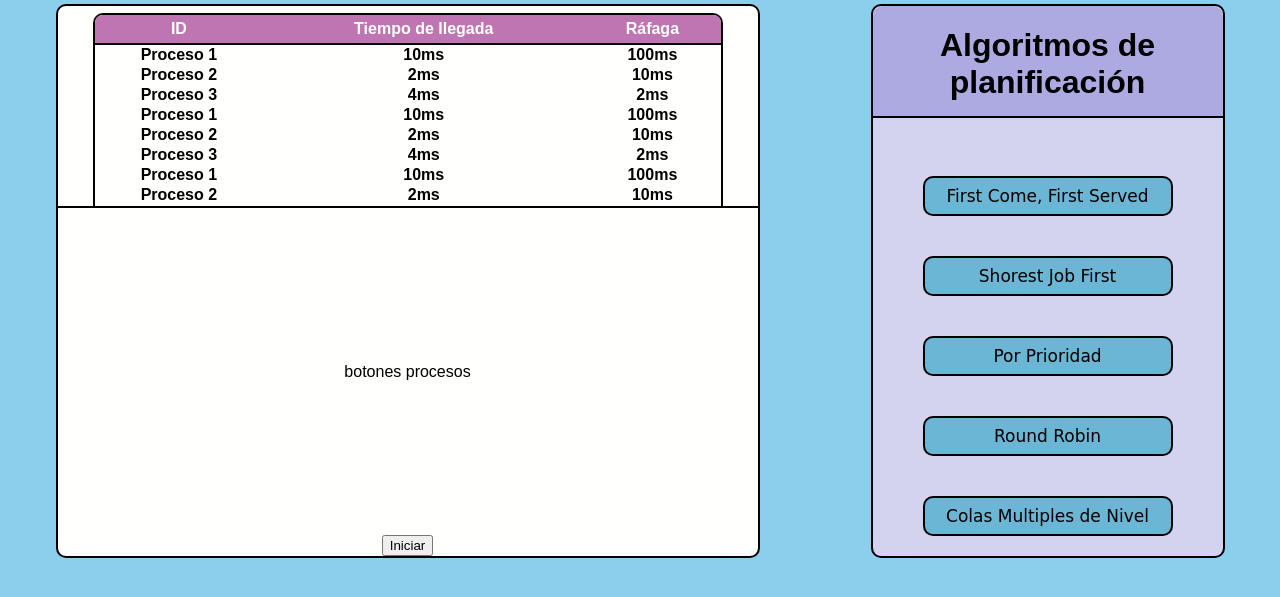
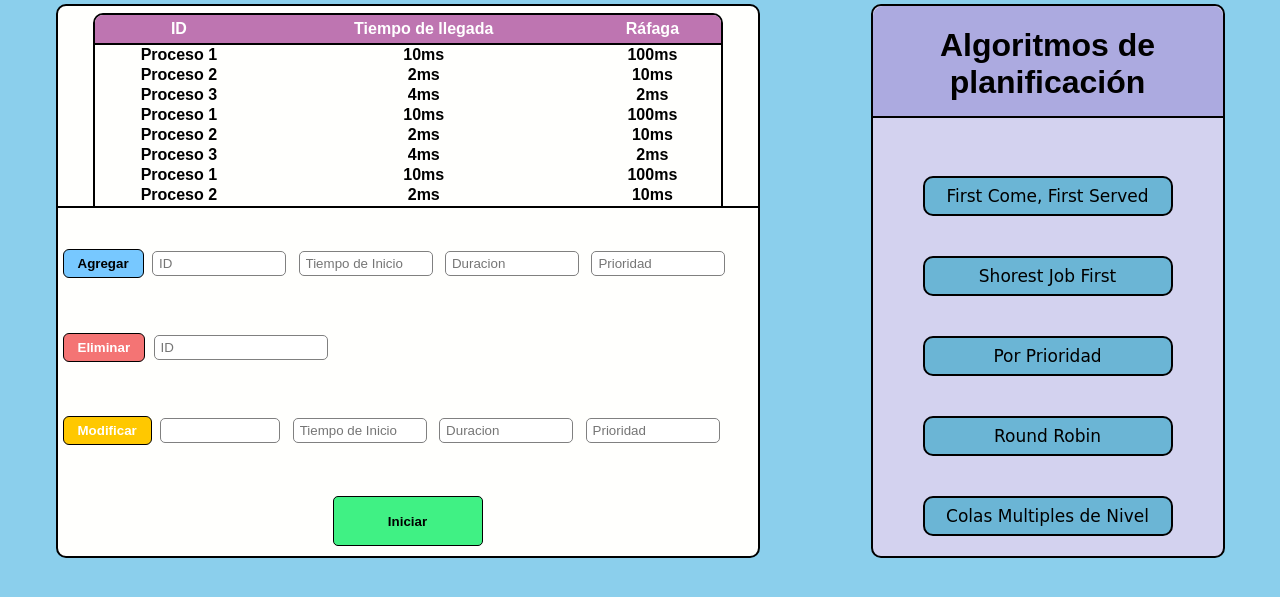
Before and after one commit to AndresLass0/Simulador-Planificador-de-Procesos, a Flask app: page / in a window 1280 px wide. Shown: the part 119-716 px from the top of the page. Run offline with Flask 3, Linux system fonts and the light colour scheme; lists and menus that the app fills with data are empty.

Commit message:
Agrego botones, agregar, eliminiar, modificar y aceptar

```diff
--- a/static/style.css
+++ b/static/style.css
@@ -77,6 +77,121 @@ body {
   flex-direction: column; /* si quieres que los hijos esten en columna */
 }
 
+/*========= BOTONES PROCESOS =========*/
+
+#container-botones-procesos{
+  width: 100%;
+  height: 200px;
+  margin-left: 10px;
+  display: flex;
+  justify-content: space-between;
+  align-items: flex-start;
+  flex-direction: column; /* si quieres que los hijos esten en columna */
+}
+
+
+
+
+/*=========== BOTON ACEPTAR ============*/
+#marco-boton-aceptar{
+  width: 100%;
+  height: 70px;
+  align-content: center;
+}
+
+#marco-boton-aceptar button{
+  width: 150px;
+  height: 50px;
+  border: 1px solid black;
+  border-radius: 5px;
+  background-color: rgb(64, 241, 132);
+  color: rgb(0, 0, 0);
+  font-weight: bold;
+  cursor: pointer;
+}
+
+#marco-boton-aceptar button:hover{
+  background-color: rgb(23, 199, 90);;
+}
+
+
+/*=========== BOTON AGREGAR ============*/
+#agregar input {
+  width: 120px;
+  margin: 4px;
+  padding: 4px 6px;
+  border-radius: 5px;
+  border: 1px solid gray;
+}
+
+#agregar button {
+  background-color: #77c8ff;
+  color: black;
+  border: 1px solid black;
+  border-radius: 6px;
+  padding: 6px 14px;
+  cursor: pointer;
+  font-weight: bold;
+}
+
+#agregar button:hover {
+  background-color: #5bb7ee;
+}
+
+/* ==== SECCIÓN ELIMINAR ==== */
+#eliminar {
+  width: 95%;
+  text-align: left;
+}
+
+#eliminar input {
+  margin: 4px;
+  padding: 4px 6px;
+  border-radius: 5px;
+  border: 1px solid gray;
+  width: 160px;
+}
+
+#eliminar button {
+  background-color: #f47474;
+  border: 1px solid black;
+  border-radius: 6px;
+  color: white;
+  font-weight: bold;
+  padding: 6px 14px;
+  cursor: pointer;
+}
+
+#eliminar button:hover {
+  background-color: #e74c4c;
+}
+
+/* ==== SECCIÓN MODIFICAR ==== */
+#modificar {
+  width: 95%;
+  text-align: left;
+}
+
+#modificar input {
+  margin: 4px;
+  padding: 4px 6px;
+  border-radius: 5px;
+  border: 1px solid gray;
+  width: 120px;
+}
+
+#modificar button {
+  background-color: #ffc800;
+  border: 1px solid black;
+  border-radius: 6px;
+  color: white;
+  font-weight: bold;
+  padding: 6px 14px;
+  cursor: pointer;
+}
+
+
+/*=========== TABLA ALGORITMOS =========*/
 #titulo {
   width:100%;
   height:20%;
--- a/templates/index.html
+++ b/templates/index.html
@@ -81,8 +81,25 @@
             </div>
 
 
-        <div id = "botones-procesos">
-            botones procesos
+        <div id = "container-botones-procesos">
+            <div id = "agregar">
+                <button>Agregar</button>
+                <input type="text", placeholder="ID">
+                <input type="text", placeholder="Tiempo de Inicio">
+                <input type="text", placeholder="Duracion">
+                <input type="text", placeholder="Prioridad">
+            </div>
+            <div id = "eliminar">
+                <button>Eliminar</button>
+                <input type="text", placeholder="ID">
+            </div>
+            <div id = "modificar">
+                <button>Modificar</button>
+                <input type="search">
+                <input type="text", placeholder="Tiempo de Inicio">
+                <input type="text", placeholder="Duracion">
+                <input type="text", placeholder="Prioridad">
+            </div>
         </div>
 
         <div id = "marco-boton-aceptar">
```
